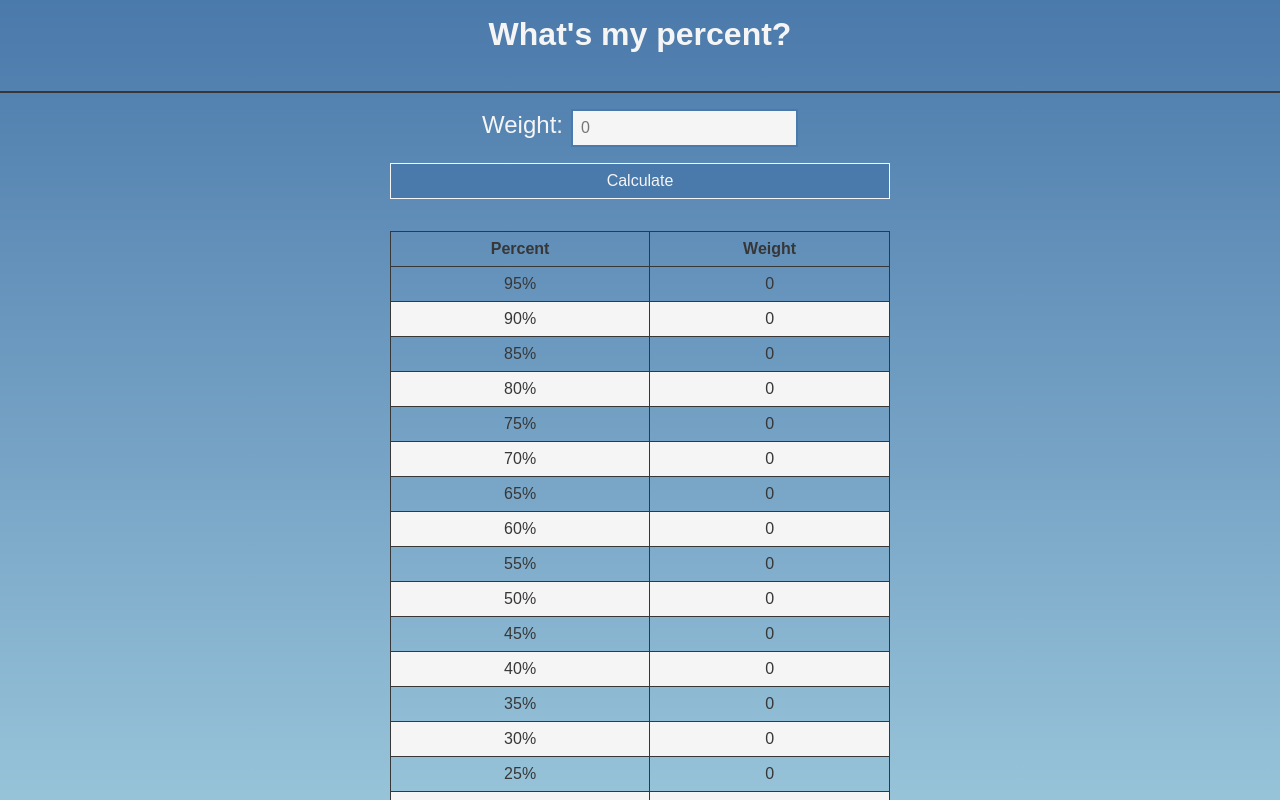
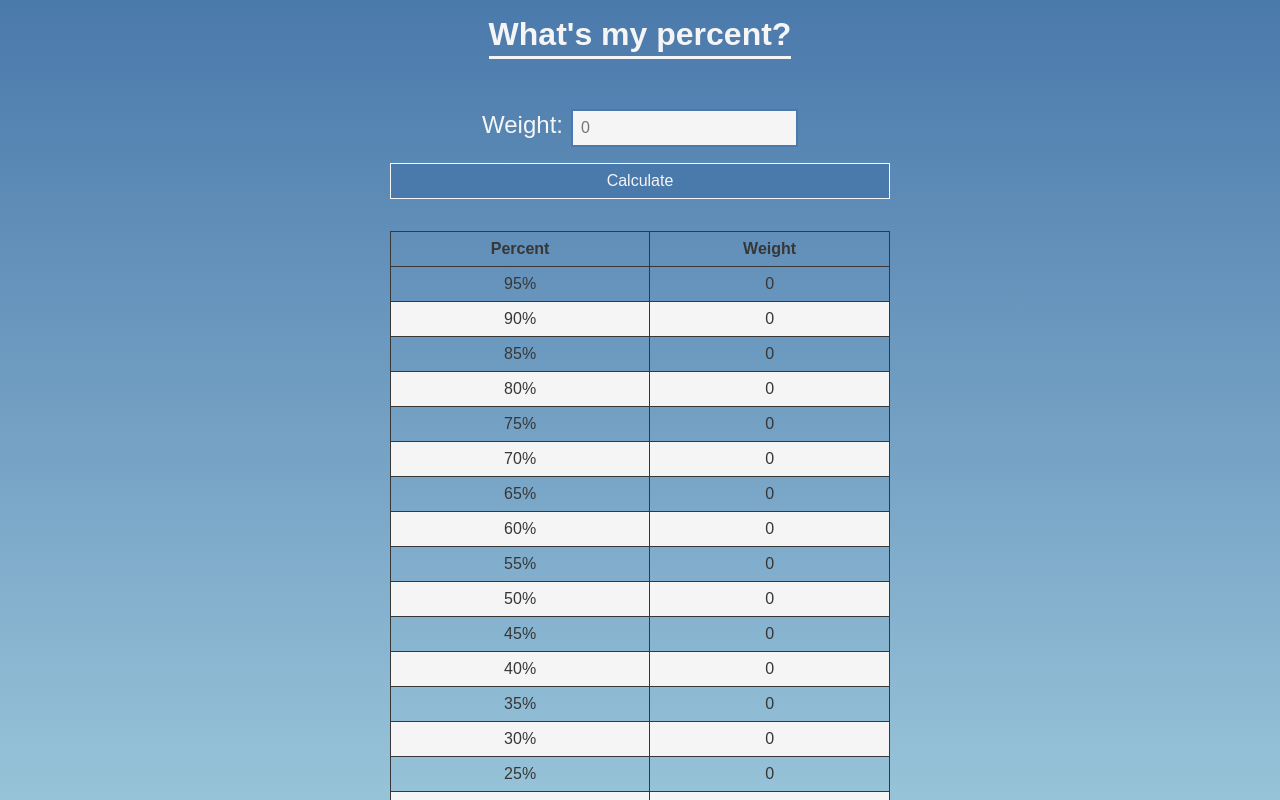
Before and after one commit to colinknebl/percents, a React (Create React App) app: page / in a window 1280 px wide. Shown: the top 800 px of the page. Built offline with nearby package versions, Linux system fonts and the light colour scheme.

Commit message:
styling changes

```diff
--- a/src/App.css
+++ b/src/App.css
@@ -20,13 +20,22 @@ body {
   grid-template-columns: 1fr;
   grid-template-rows: 1fr 9fr 1fr;
 }
-header {
-  border-bottom: 2px solid var(--text-color);
-}
 h1 {
   margin: 0;
   padding: 1rem 0;
   color: whitesmoke;
+  position: relative;
+  display: inline-block;
+}
+h1:after {
+  content: '';
+  height: 3px;
+  width: 100%;
+  margin: auto;
+  background: whitesmoke;
+  position: absolute;
+  bottom: 10px;
+  left: 0px;
 }
 main {
   padding: 1rem 0;
```
